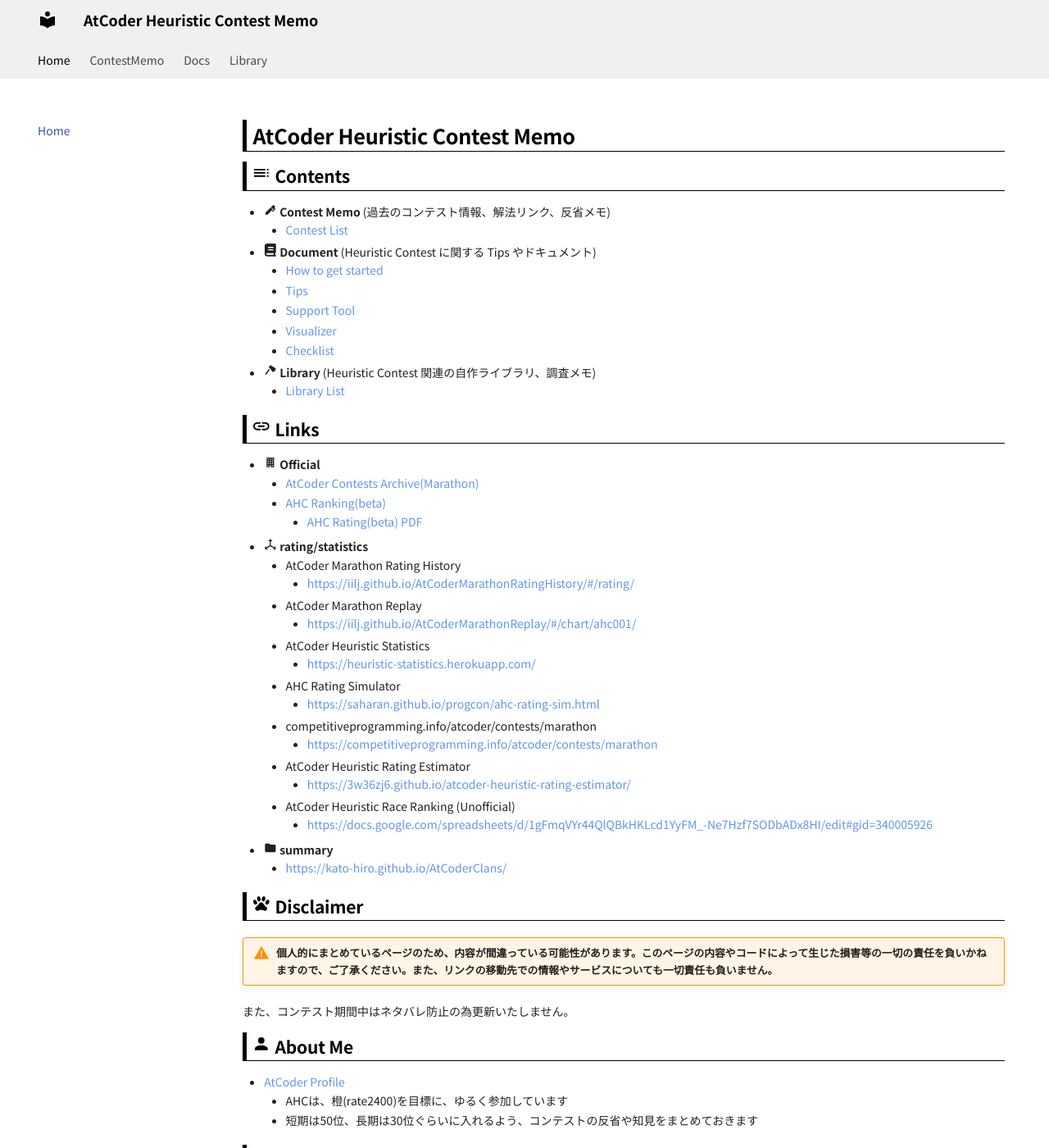
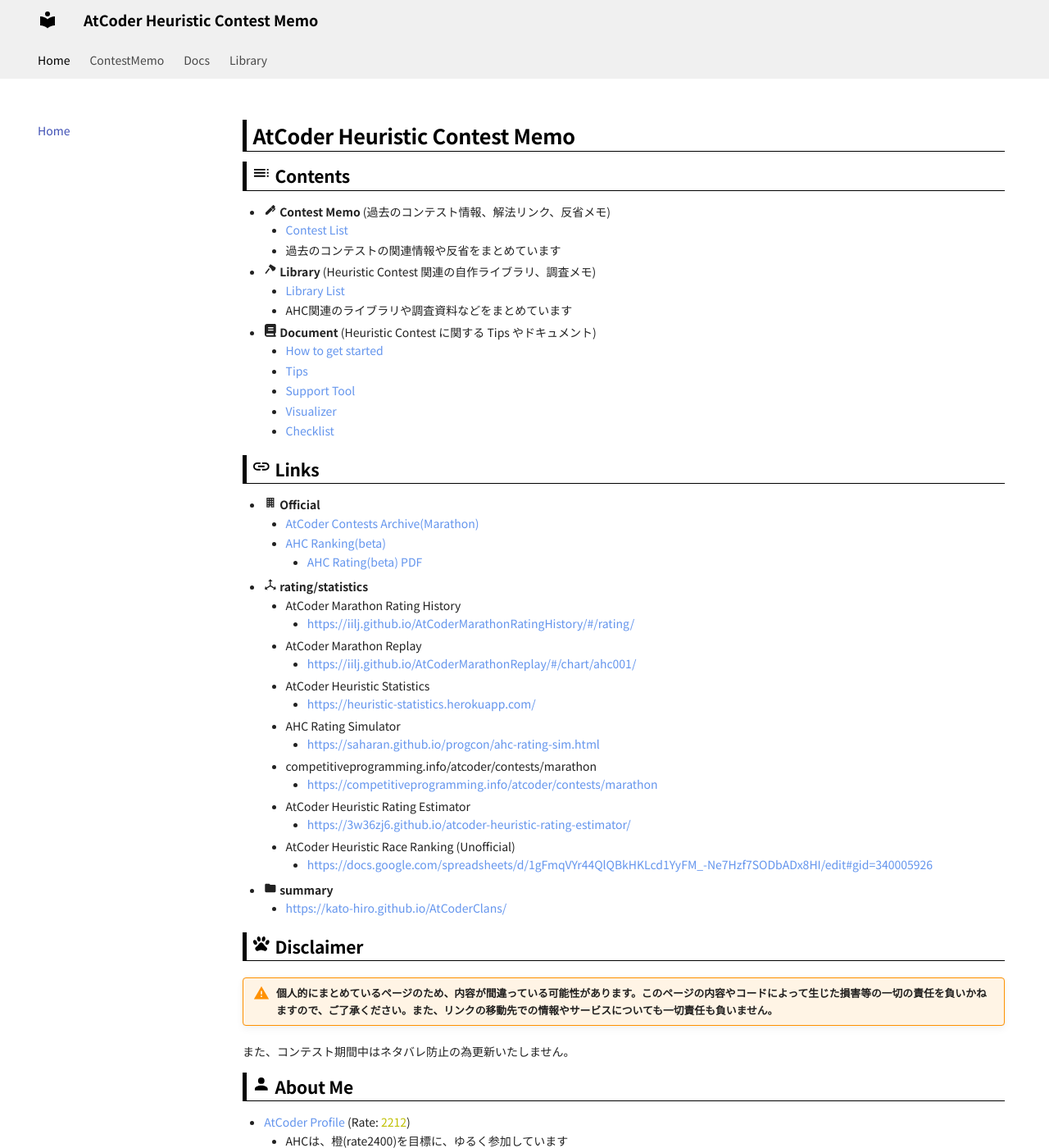
Before and after one commit to jetbead/AtCoderHeuristicContestMemo, an MkDocs documentation site: the page built from docs/index.md, in a window 1280 px wide and 1400 px high. Shown: the whole window at 82% size. Built offline with MkDocs 1.6.1 and Material for MkDocs 9.7.7, drawn with Linux system fonts in a browser that asks for light colours; some web fonts are replaced.

Commit message:
modify index

```diff
--- a/docs/index.md
+++ b/docs/index.md
@@ -8,14 +8,16 @@
 
 - :material-pen: **Contest Memo** (過去のコンテスト情報、解法リンク、反省メモ)
   - [Contest List](./ContestMemo/index.md)
+  - 過去のコンテストの関連情報や反省をまとめています
+- :material-axe: **Library** (Heuristic Contest 関連の自作ライブラリ、調査メモ)
+  - [Library List](./Library/index.md)
+  - AHC関連のライブラリや調査資料などをまとめています
 - :fontawesome-solid-book: **Document** (Heuristic Contest に関する Tips やドキュメント)
   - [How to get started](./Docs/how_to_get_started.md)
   - [Tips](./Docs/tips.md)
   - [Support Tool](./Docs/support_tool.md)
   - [Visualizer](./Docs/visualizer.md)
   - [Checklist](./Docs/checklist.md)
-- :material-axe: **Library** (Heuristic Contest 関連の自作ライブラリ、調査メモ)
-  - [Library List](./Library/index.md)
 
 ## :material-link: Links
 
@@ -49,7 +51,7 @@
 
 ## :material-account: About Me
 
-- [AtCoder Profile](https://atcoder.jp/users/phyllo?contestType=heuristic)
+- [AtCoder Profile](https://atcoder.jp/users/phyllo?contestType=heuristic) (Rate: <span style="color: #c0c000; ">2212</span>)
   - AHCは、橙(rate2400)を目標に、ゆるく参加しています
   - 短期は50位、長期は30位ぐらいに入れるよう、コンテストの反省や知見をまとめておきます
 
```
